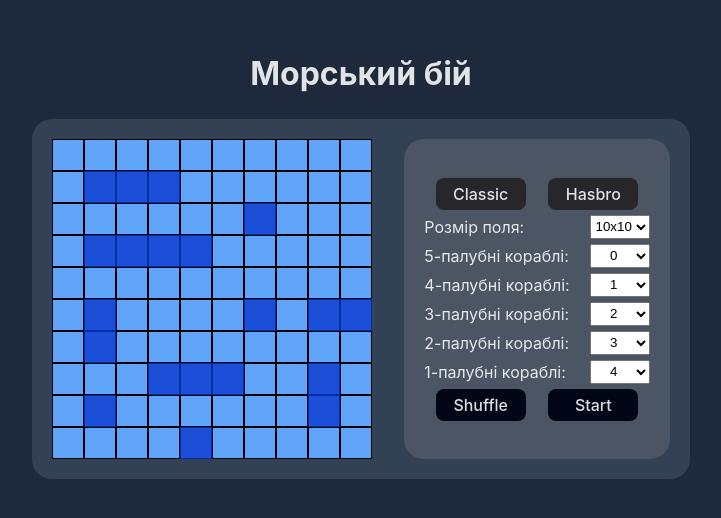
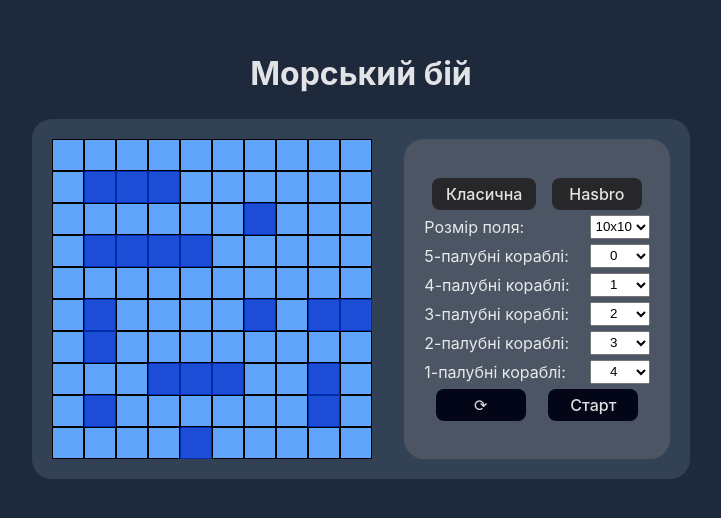
Before and after one commit to shrewman/battleship, a React (Vite) app: page / in a window 1280 px wide. Shown: the part 146-664 px from the top of the page, without its empty margins (279-1000 px from the left). Built offline with nearby package versions, Linux system fonts and the light colour scheme.

Commit message:
Options component now handling starting the game

```diff
--- a/src/components/Options.tsx
+++ b/src/components/Options.tsx
@@ -13,7 +13,7 @@ type MaxShipsConfigurations = {
 
 // TOOD: REFACTOR
 const Options = () => {
-    const { boardSize, setBoardSize, shipCount, setShipCount, setBoard } =
+    const { boardSize, setBoardSize, shipCount, setShipCount, setBoard, setIsGameStarted } =
         useMenuContext();
 
     const maxShipsConfigurations: MaxShipsConfigurations = {
@@ -91,11 +91,15 @@ const Options = () => {
         setBoard(generateRandomBoard(boardSize, hasbroGameVariation));
     };
 
+    const handleStartGame = () => {
+        setIsGameStarted(true)
+    }
+
     return (
         <div className="options">
             <div className="selectors">
                 <div className="menu-buttons game-variations">
-                    <button onClick={handleClassicGame}>Classic</button>
+                    <button onClick={handleClassicGame}>Класична</button>
                     <button onClick={handleHasbroGame}>Hasbro</button>
                 </div>
                 <div className="ship-count-selector">
@@ -161,8 +165,8 @@ const Options = () => {
                     onChange={(e) => handleShipCountChange(e, 1)}
                 />
                 <div className="menu-buttons">
-                    <button onClick={shuffleBoard}>Shuffle</button>
-                    <button>Start</button>
+                    <button onClick={shuffleBoard}>⟳</button>
+                    <button onClick={handleStartGame}>Старт</button>
                 </div>
             </div>
         </div>
```
